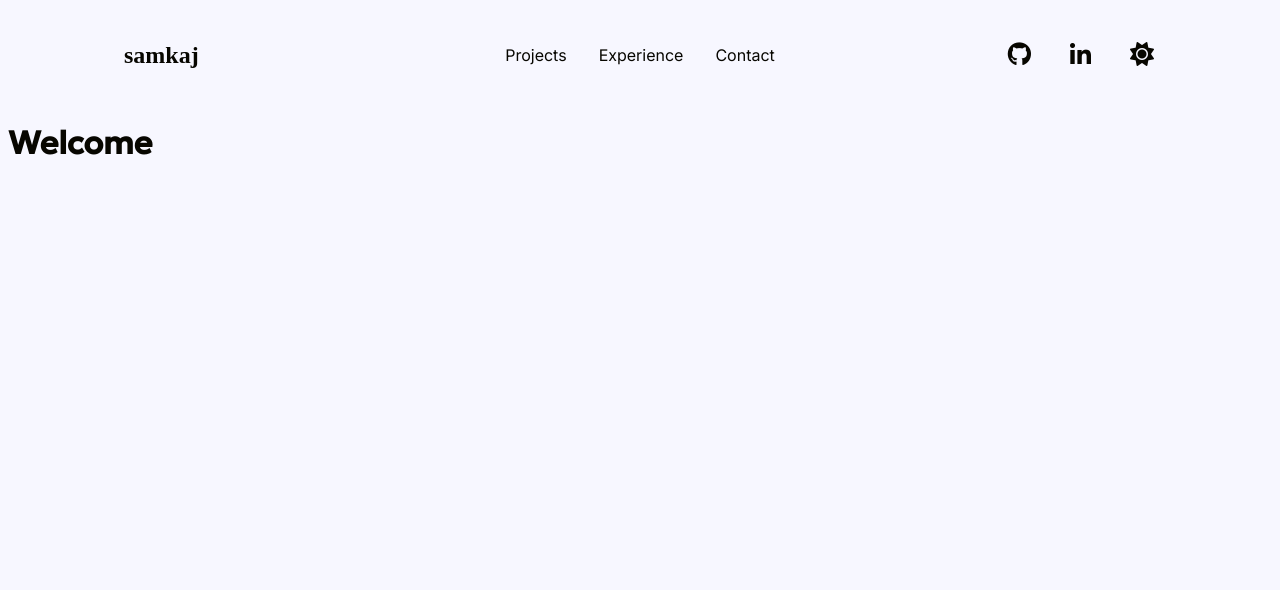
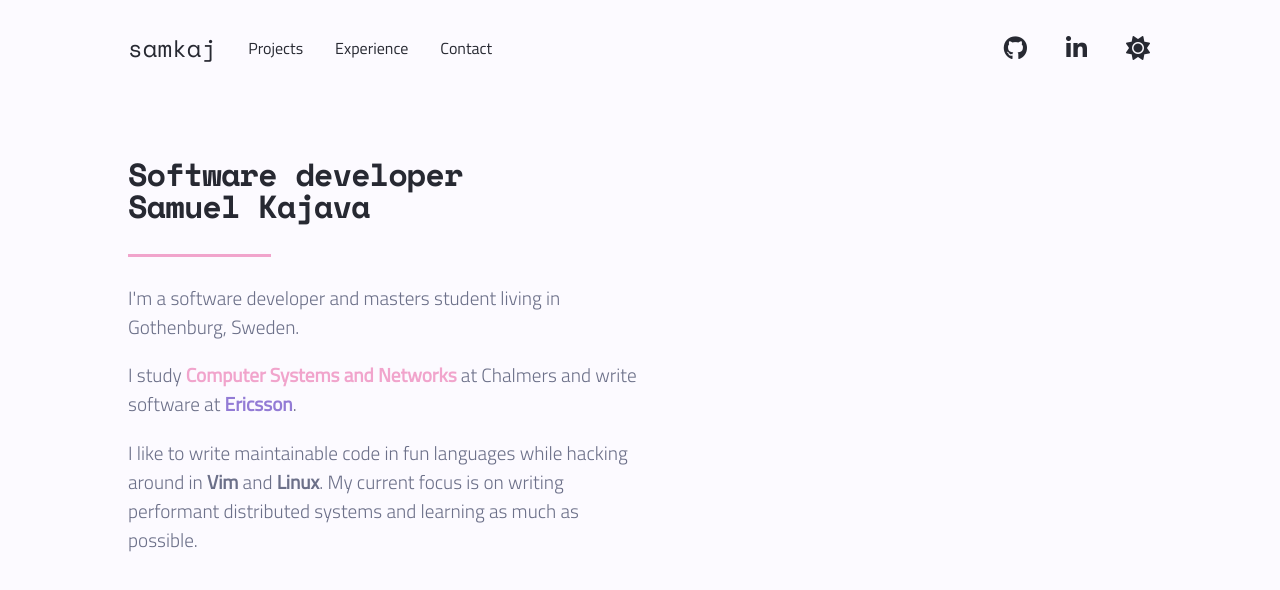
Before and after one commit to samkaj/samkaj.github.io, a SvelteKit app: page / in a window 1280 px wide. Shown: the top 590 px of the page. Built offline with nearby package versions, Linux system fonts and the light colour scheme.

Commit message:
Add front page contents

```diff
--- a/src/css/_colors.scss
+++ b/src/css/_colors.scss
@@ -1,17 +1,21 @@
 html[data-theme='dark'] {
-	--primary: #ff3562;
-	--bg: #070600;
-	--fg: #f7f7ff;
+	--fg: #fcfaff;
+	--fg-lighter: #fcfaff;
+	--bg: #272932;
 }
 
 html[data-theme='light'] {
-	--primary: #ff3562;
-	--bg: #f7f7ff;
-	--fg: #070600;
+	--bg: #fcfaff;
+	--fg: #272932;
+	--fg-lighter: #6C7089;
 }
 
 html {
 	background-color: var(--bg);
+    padding: 1em;
+	--secondary: #937bd5;
+	--primary: #f1a4cc;
+	--tetriary: #f3d47f;
 }
 
 h1,
@@ -24,31 +28,33 @@ p,
 a,
 i {
 	color: var(--fg);
-	transition: color 0.2s linear;
+    text-decoration: none;
 }
 
+
 i {
-    padding: 2px;
+	padding: 2px;
 }
 
-.fa-linkedin-in:hover, .fa-github:hover {
-    background-color: var(--fg);
+.fa-linkedin-in:hover,
+.fa-github:hover {
+	background-color: var(--fg);
 	color: var(--bg);
 }
 
 .fa-github:hover {
-    border-radius: 100%;
+	border-radius: 100%;
 }
 
 .fa-linkedin-in {
-    padding: 3px 5px;
+	padding: 3px 5px;
 }
 
 .fa-linkedin-in:hover {
-    border-radius: 5px;
+	border-radius: 5px;
 }
 
 .fa-moon:hover,
 .fa-sun:hover {
-	color: #f8e056;
+	color: var(--tetriary);
 }
--- a/src/css/main.scss
+++ b/src/css/main.scss
@@ -1,16 +1,20 @@
-@import url('https://fonts.googleapis.com/css2?family=Geologica:wght@400;500&family=Inter&display=swap');
+@import url('https://fonts.googleapis.com/css2?family=Space+Mono:ital,wght@0,400;0,700;1,400;1,700&family=Titillium+Web:wght@300;400&display=swap');
 h1,
 h2,
 h3,
 h4,
 h5,
 h6 {
-	font-family: 'Geologica', sans-serif;
+	font-family: 'Space Mono', sans-serif;
+	letter-spacing: -1px;
 }
 
-a, p, li {
-	font-family: 'Inter', sans-serif;
+a,
+p,
+li {
+	font-family: 'Titillium Web', sans-serif;
 	transition: background-color 0.1s ease-in-out;
+	color: var(--fg);
 }
 
 button {
@@ -18,5 +22,9 @@ button {
 }
 
 button:hover {
-    cursor: pointer;
+	cursor: pointer;
 }
+
+.bold {
+    font-weight: bold;
+}
--- a/src/css/nav.scss
+++ b/src/css/nav.scss
@@ -4,42 +4,52 @@ nav {
 	display: flex;
 	justify-content: space-between;
 	align-items: center;
-    margin: 0 100px;
+	vertical-align: center;
+    margin: auto;
+    width: 80vw;
 
 	ul {
+		align-items: center;
 		display: flex;
-		width: 30vw;
 		padding: 0;
 		list-style-type: none;
 	}
 
-	#mid {
-		justify-content: center;
-	}
-
 	#right {
 		justify-content: end;
+        li {
+            margin-left: 2em;
+        }
 	}
 
 	li {
 		float: left;
-		margin: 1em;
 	}
 
-	#home-logo a {
+	#home-logo {
 		font-size: 1.5em;
-		font-family: 'Lexend';
+		font-family: 'Space Mono', sans-serif;
 		text-decoration: none;
-		font-weight: bold;
+		font-weight: 400;
 	}
 
+	#home-logo:hover {
+		border-bottom: 2px transparent solid;
+	}
+
+	#left {
+        li {
+            margin-right: 2em;
+        }
 		a {
 			text-decoration: none;
-        transition: color 0.1s linear;
+			transition: border-color 0.1s linear;
+			border-bottom: 2px transparent solid;
 		}
 
 		a:hover {
-        color: var(--primary);
+			border-bottom: 3px var(--primary) solid;
+		}
 	}
 
 	i {
--- a/src/routes/+layout.svelte
+++ b/src/routes/+layout.svelte
@@ -21,16 +21,12 @@
 </script>
 
 <nav>
-	<ul>
-		<li id="home-logo"><a href="/">samkaj</a></li>
-	</ul>
-
-	<ul id="mid">
+	<ul id="left">
+	    <li><a id="home-logo" href="/">samkaj</a></li>
 		<li><a href="#">Projects</a></li>
 		<li><a href="#">Experience</a></li>
 		<li><a href="#">Contact</a></li>
 	</ul>
-
 	<ul id="right">
 		<li><a href="https://github.com/samkaj"><i class="fa-brands fa-github" /></a></li>
 		<li><a href="https://linkedin.com/samuel-kajava"><i class="fa-brands fa-linkedin-in" /></a></li>
@@ -42,3 +38,9 @@
 	</ul>
 </nav>
 <slot />
+
+<style lang="scss">
+    nav {
+        height: 3em;
+    }
+</style>
--- a/src/routes/+page.svelte
+++ b/src/routes/+page.svelte
@@ -1 +1,74 @@
-<h1>Welcome</h1>
+<main>
+	<article>
+		<h1>Software developer<br />Samuel Kajava</h1>
+		<p>I'm a software developer and masters student living in Gothenburg, Sweden.</p>
+		<p>
+			I study <a
+				class="bold pink"
+				href="https://www.chalmers.se/en/education/find-masters-programme/computer-systems-and-networks-msc/"
+				>Computer Systems and Networks</a
+			>
+			at Chalmers and write software at <span class="bold purple">Ericsson</span>.
+		</p>
+		<p>
+			I like to write maintainable code in fun languages while hacking around in <span
+				class="bold">Vim</span
+            > and <span class="bold">Linux</span>. My current focus is on writing performant distributed systems and learning as much
+			as possible.
+		</p>
+	</article>
+	<aside />
+</main>
+
+<style lang="scss">
+	main {
+		display: flex;
+		align-items: center;
+		flex-direction: row;
+		margin: auto;
+		width: 80vw;
+		height: 70vh;
+	}
+
+	article {
+		display: block;
+		width: 50%;
+	}
+
+	aside {
+		height: 100%;
+		background-color: var(--fg);
+	}
+
+	h1 {
+		font-size: 2em;
+		display: block;
+		line-height: 1em;
+	}
+
+	h1::after {
+		display: block;
+		width: 28%;
+		margin-top: 1em;
+		content: '';
+		border-bottom: 3px solid var(--primary);
+	}
+
+	p {
+		font-size: 1.2em;
+		color: var(--fg-lighter);
+		font-weight: 300;
+	}
+
+	.pink {
+		color: var(--primary);
+	}
+
+	.pink:hover {
+		text-decoration: underline;
+	}
+
+    .purple {
+        color: var(--secondary);
+    }
+</style>
```
Lines whose indentation alone changed are shown as unchanged.
